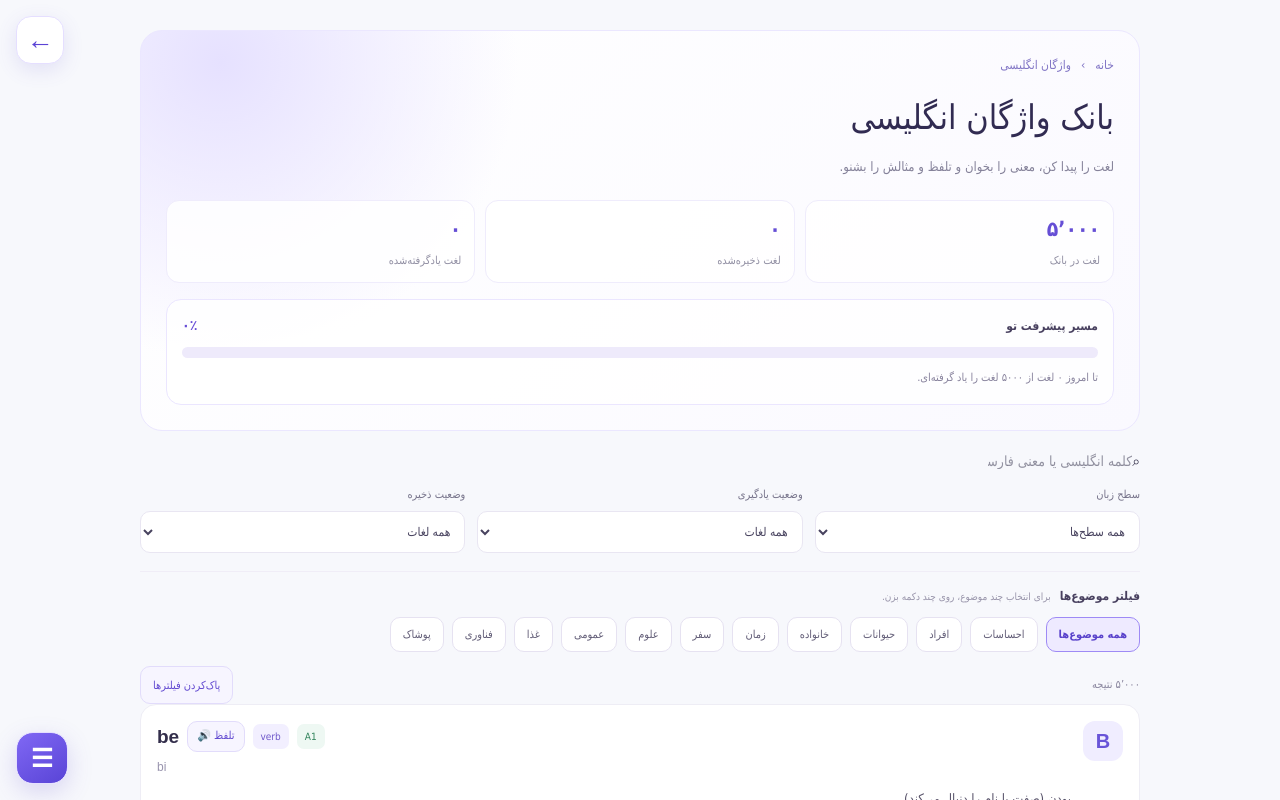
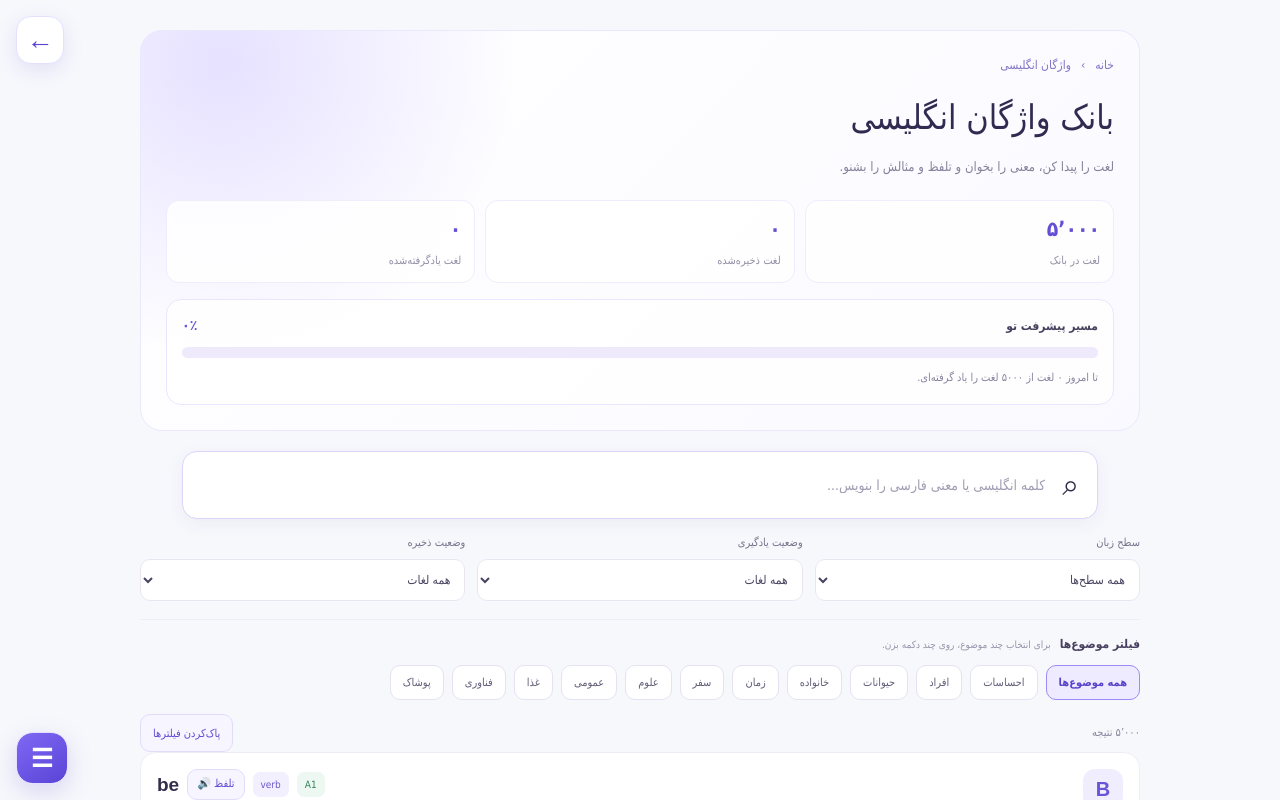
Before and after one commit to morranjbar92-web/english-learning-project, a Next.js app: page /english-learning-project/vocabulary in a window 1280 px wide. Shown: the top 800 px of the page. Built offline with nearby package versions, Linux system fonts and the light colour scheme.

Commit message:
Fix actual vocabulary search field size

```diff
--- a/src/app/globals.css
+++ b/src/app/globals.css
@@ -932,3 +932,82 @@ button:focus-visible, a:focus-visible, input:focus-visible { outline: 3px solid
   .embedded-game-toolbar strong { font-size: 11px; }
   .embedded-game-frame { min-height: 800px; }
 }
+
+/* LINGUAPRO ACTUAL SEARCH SIZE FIX */
+.vocabulary-page .vocabulary-shell > .vocab-filter-panel {
+  width: 100%;
+  min-width: 0;
+}
+
+.vocabulary-page .vocabulary-shell > .vocab-filter-panel > .vocab-search-field {
+  display: flex !important;
+  align-items: center !important;
+  box-sizing: border-box !important;
+  width: calc(100% - 84px) !important;
+  max-width: none !important;
+  min-width: 0 !important;
+  height: 68px !important;
+  min-height: 68px !important;
+  margin: 0 auto 16px !important;
+  padding: 0 18px !important;
+  gap: 13px !important;
+  border: 1px solid #dcd4fb !important;
+  border-radius: 15px !important;
+  background: #fff !important;
+  box-shadow: 0 5px 18px rgba(64, 45, 140, .06);
+}
+
+.vocabulary-page .vocab-search-field > span {
+  flex: 0 0 auto !important;
+  font-size: 30px !important;
+  line-height: 1 !important;
+}
+
+.vocabulary-page .vocab-search-field input {
+  display: block !important;
+  flex: 1 1 auto !important;
+  width: 100% !important;
+  min-width: 0 !important;
+  height: 64px !important;
+  box-sizing: border-box !important;
+  padding: 0 4px !important;
+  border: 0 !important;
+  outline: none !important;
+  background: transparent !important;
+  color: #37334d !important;
+  font: 16px Tahoma, Arial, sans-serif !important;
+}
+
+.vocabulary-page .vocab-search-field input::placeholder {
+  color: #a19db3 !important;
+  font-size: 14px !important;
+  opacity: 1;
+}
+
+.vocabulary-page .vocab-search-field:focus-within {
+  border-color: #9e8af5 !important;
+  box-shadow: 0 0 0 4px #8a75f21a !important;
+}
+
+.vocabulary-page .vocab-search-field button {
+  flex: 0 0 auto !important;
+  border: 0 !important;
+  background: transparent !important;
+  color: #77718f !important;
+  font-size: 25px !important;
+  cursor: pointer;
+}
+
+@media (max-width: 650px) {
+  .vocabulary-page .vocabulary-shell > .vocab-filter-panel > .vocab-search-field {
+    width: calc(100% - 56px) !important;
+    height: 60px !important;
+    min-height: 60px !important;
+    padding: 0 13px !important;
+  }
+
+  .vocabulary-page .vocab-search-field input {
+    height: 56px !important;
+    font-size: 14px !important;
+  }
+}
```
